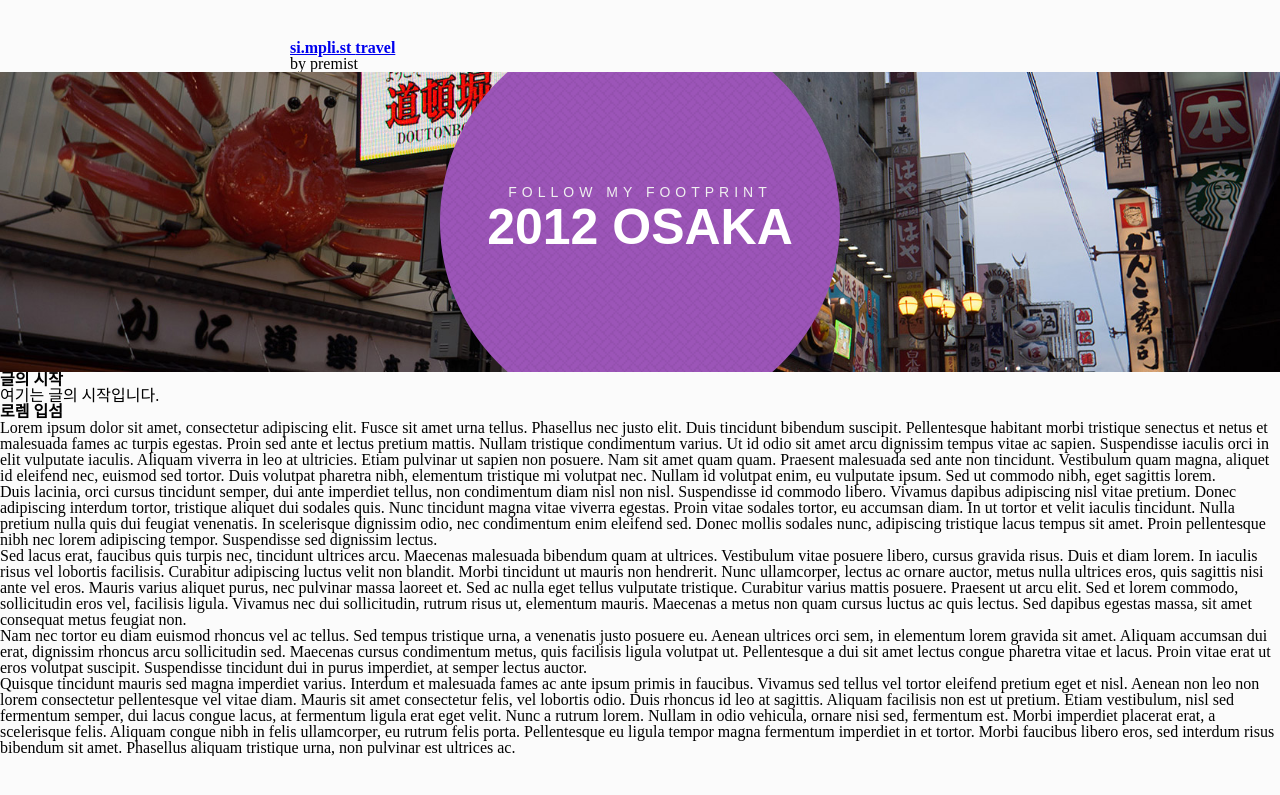
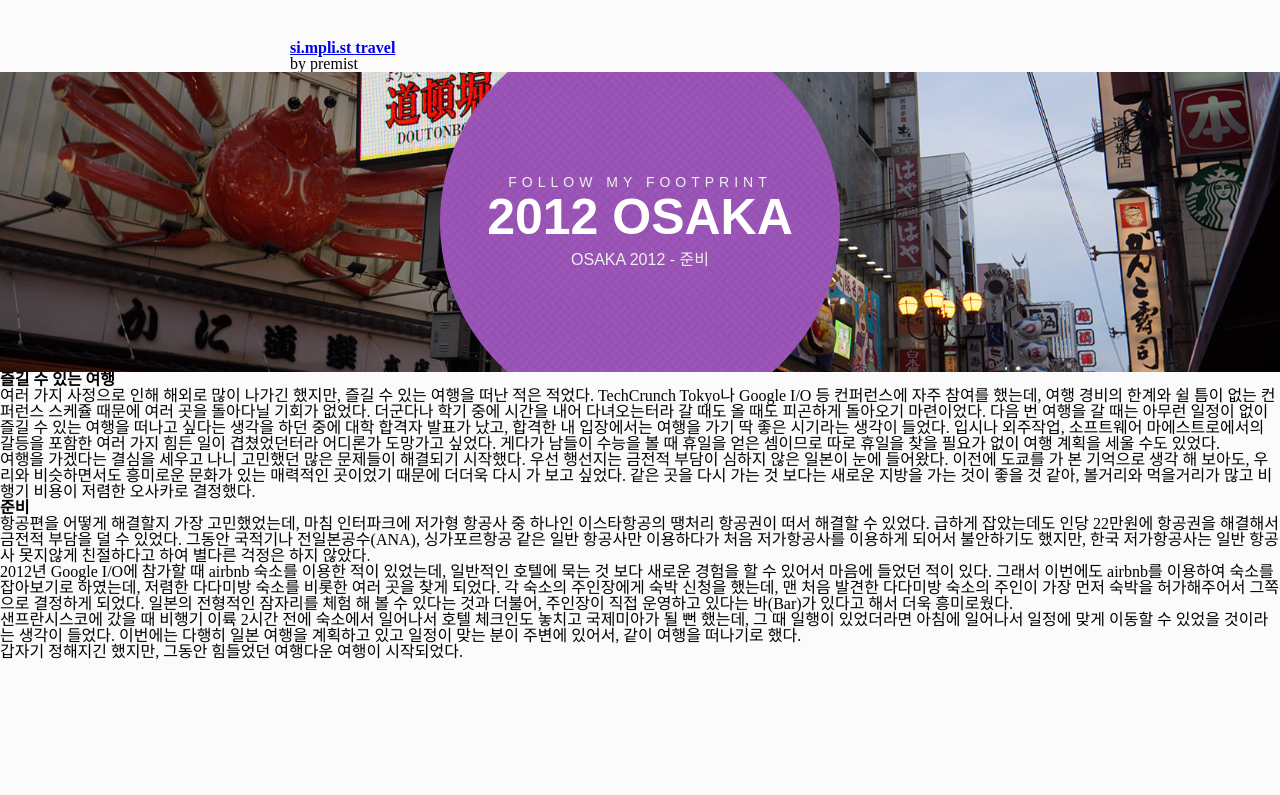
Before and after one commit to premist/si.mpli.st, a Jekyll site: the page built from _posts/2013-10-03-osaka-2012.md, in a window 1280 px wide. Shown: the top 795 px of the page. Built offline with Jekyll 4.4.1, drawn with Linux system fonts in a browser that asks for light colours; Markdown is read by kramdown in place of the engine named in the settings.

Commit message:
Added Preparation post

```diff
--- a/_layouts/osaka2012.html
+++ b/_layouts/osaka2012.html
@@ -12,7 +12,8 @@
 
         <div class="osaka2012-rando-wrap">
             <span class="osaka2012-tagline">follow my footprint</span>
-        	<h2 class="osaka2012-title"><a href="{{ site.domain }}{{ page.url }}">2012 OSAKA</a></h2>
+        	<h2 class="osaka2012-title">2012 OSAKA</h2>
+            <span class="osaka2012-posttitle"><a href="{{ site.domain }}{{ page.url }}">{{ page.title }}</a></span>
         </div>
 
         <div class="osaka2012-parallax-bg-wrap">
@@ -67,7 +68,7 @@
         height: 400px;
         left: 50%;
         margin-left: -200px;
-        padding: 160px 0px;
+        padding: 150px 0px;
         -webkit-box-sizing: border-box;
         -moz-box-sizing: border-box;
         box-sizing: border-box;
@@ -98,14 +99,32 @@
     .osaka2012-title {
         position: relative;
         display: block;
-    }
-
-    .osaka2012-title a {
         font-family: "futura-pt", sans-serif;
         font-weight: 700;
         font-size: 50px;
         color: #FFF;
         text-decoration: none;
+    }
+
+    .osaka2012-posttitle {
+        position: relative;
+        display: block;
+        padding: 10px 0;
+    }
+
+    .osaka2012-posttitle a {
+        font-family: "futura-pt", "Apple SD Gothic Neo", "SDGothicNeo1", "Malgun Gothic", NanumGothic, sans-serif;
+        font-weight: normal;
+        color: #F0F0F0;
+        text-decoration: none;
+
+        -webkit-font-smoothing: antialiased;
+        text-rendering: optimizeLegibility;
+        white-space: nowrap;
+    }
+
+    .osaka2012-posttitle a:hover {
+        color: #E0E0E0;
     }
 
     .post article .content {
--- a/_posts/2013-08-25-osaka-2012.md
+++ /dev/null
@@ -1,24 +0,0 @@
----
-layout: osaka2012
-title:  "follow my footprint : OSAKA 2012"
-date:   2013-08-25 23:00:00
-category: travel
-excerpt: 그러합니다.
----
-
-### 글의 시작
-
-여기는 글의 시작입니다.
-
-
-### 로렘 입섬
-
-Lorem ipsum dolor sit amet, consectetur adipiscing elit. Fusce sit amet urna tellus. Phasellus nec justo elit. Duis tincidunt bibendum suscipit. Pellentesque habitant morbi tristique senectus et netus et malesuada fames ac turpis egestas. Proin sed ante et lectus pretium mattis. Nullam tristique condimentum varius. Ut id odio sit amet arcu dignissim tempus vitae ac sapien. Suspendisse iaculis orci in elit vulputate iaculis. Aliquam viverra in leo at ultricies. Etiam pulvinar ut sapien non posuere. Nam sit amet quam quam. Praesent malesuada sed ante non tincidunt. Vestibulum quam magna, aliquet id eleifend nec, euismod sed tortor. Duis volutpat pharetra nibh, elementum tristique mi volutpat nec. Nullam id volutpat enim, eu vulputate ipsum. Sed ut commodo nibh, eget sagittis lorem.
-
-Duis lacinia, orci cursus tincidunt semper, dui ante imperdiet tellus, non condimentum diam nisl non nisl. Suspendisse id commodo libero. Vivamus dapibus adipiscing nisl vitae pretium. Donec adipiscing interdum tortor, tristique aliquet dui sodales quis. Nunc tincidunt magna vitae viverra egestas. Proin vitae sodales tortor, eu accumsan diam. In ut tortor et velit iaculis tincidunt. Nulla pretium nulla quis dui feugiat venenatis. In scelerisque dignissim odio, nec condimentum enim eleifend sed. Donec mollis sodales nunc, adipiscing tristique lacus tempus sit amet. Proin pellentesque nibh nec lorem adipiscing tempor. Suspendisse sed dignissim lectus.
-
-Sed lacus erat, faucibus quis turpis nec, tincidunt ultrices arcu. Maecenas malesuada bibendum quam at ultrices. Vestibulum vitae posuere libero, cursus gravida risus. Duis et diam lorem. In iaculis risus vel lobortis facilisis. Curabitur adipiscing luctus velit non blandit. Morbi tincidunt ut mauris non hendrerit. Nunc ullamcorper, lectus ac ornare auctor, metus nulla ultrices eros, quis sagittis nisi ante vel eros. Mauris varius aliquet purus, nec pulvinar massa laoreet et. Sed ac nulla eget tellus vulputate tristique. Curabitur varius mattis posuere. Praesent ut arcu elit. Sed et lorem commodo, sollicitudin eros vel, facilisis ligula. Vivamus nec dui sollicitudin, rutrum risus ut, elementum mauris. Maecenas a metus non quam cursus luctus ac quis lectus. Sed dapibus egestas massa, sit amet consequat metus feugiat non.
-
-Nam nec tortor eu diam euismod rhoncus vel ac tellus. Sed tempus tristique urna, a venenatis justo posuere eu. Aenean ultrices orci sem, in elementum lorem gravida sit amet. Aliquam accumsan dui erat, dignissim rhoncus arcu sollicitudin sed. Maecenas cursus condimentum metus, quis facilisis ligula volutpat ut. Pellentesque a dui sit amet lectus congue pharetra vitae et lacus. Proin vitae erat ut eros volutpat suscipit. Suspendisse tincidunt dui in purus imperdiet, at semper lectus auctor.
-
-Quisque tincidunt mauris sed magna imperdiet varius. Interdum et malesuada fames ac ante ipsum primis in faucibus. Vivamus sed tellus vel tortor eleifend pretium eget et nisl. Aenean non leo non lorem consectetur pellentesque vel vitae diam. Mauris sit amet consectetur felis, vel lobortis odio. Duis rhoncus id leo at sagittis. Aliquam facilisis non est ut pretium. Etiam vestibulum, nisl sed fermentum semper, dui lacus congue lacus, at fermentum ligula erat eget velit. Nunc a rutrum lorem. Nullam in odio vehicula, ornare nisi sed, fermentum est. Morbi imperdiet placerat erat, a scelerisque felis. Aliquam congue nibh in felis ullamcorper, eu rutrum felis porta. Pellentesque eu ligula tempor magna fermentum imperdiet in et tortor. Morbi faucibus libero eros, sed interdum risus bibendum sit amet. Phasellus aliquam tristique urna, non pulvinar est ultrices ac.
--- /dev/null
+++ b/_posts/2013-10-03-osaka-2012.md
@@ -0,0 +1,24 @@
+---
+layout: osaka2012
+title:  "OSAKA 2012 - 준비"
+date:   2013-10-03 09:35:00
+category: travel
+excerpt: 다음 번 여행을 갈 때는 아무런 일정이 없이 즐길 수 있는 여행을 떠나고 싶다는 생각을 하던 중에 대학 합격자 발표가 났고, 합격한 내 입장에서는 여행을 가기 딱 좋은 시기라는 생각이 들었다.
+---
+
+### 즐길 수 있는 여행
+
+여러 가지 사정으로 인해 해외로 많이 나가긴 했지만, 즐길 수 있는 여행을 떠난 적은 적었다. TechCrunch Tokyo나 Google I/O 등 컨퍼런스에 자주 참여를 했는데, 여행 경비의 한계와 쉴 틈이 없는 컨퍼런스 스케쥴 때문에 여러 곳을 돌아다닐 기회가 없었다. 더군다나 학기 중에 시간을 내어 다녀오는터라 갈 때도 올 때도 피곤하게 돌아오기 마련이었다. 다음 번 여행을 갈 때는 아무런 일정이 없이 즐길 수 있는 여행을 떠나고 싶다는 생각을 하던 중에 대학 합격자 발표가 났고, 합격한 내 입장에서는 여행을 가기 딱 좋은 시기라는 생각이 들었다. 입시나 외주작업, 소프트웨어 마에스트로에서의 갈등을 포함한 여러 가지 힘든 일이 겹쳤었던터라 어디론가 도망가고 싶었다. 게다가 남들이 수능을 볼 때 휴일을 얻은 셈이므로 따로 휴일을 찾을 필요가 없이 여행 계획을 세울 수도 있었다.
+
+여행을 가겠다는 결심을 세우고 나니 고민했던 많은 문제들이 해결되기 시작했다. 우선 행선지는 금전적 부담이 심하지 않은 일본이 눈에 들어왔다. 이전에 도쿄를 가 본 기억으로 생각 해 보아도, 우리와 비슷하면서도 흥미로운 문화가 있는 매력적인 곳이었기 때문에 더더욱 다시 가 보고 싶었다. 같은 곳을 다시 가는 것 보다는 새로운 지방을 가는 것이 좋을 것 같아, 볼거리와 먹을거리가 많고 비행기 비용이 저렴한 오사카로 결정했다.
+
+
+### 준비
+
+항공편을 어떻게 해결할지 가장 고민했었는데, 마침 인터파크에 저가형 항공사 중 하나인 이스타항공의 땡처리 항공권이 떠서 해결할 수 있었다. 급하게 잡았는데도 인당 22만원에 항공권을 해결해서 금전적 부담을 덜 수 있었다. 그동안 국적기나 전일본공수(ANA), 싱가포르항공 같은 일반 항공사만 이용하다가 처음 저가항공사를 이용하게 되어서 불안하기도 했지만, 한국 저가항공사는 일반 항공사 못지않게 친절하다고 하여 별다른 걱정은 하지 않았다.
+
+2012년 Google I/O에 참가할 때 airbnb 숙소를 이용한 적이 있었는데, 일반적인 호텔에 묵는 것 보다 새로운 경험을 할 수 있어서 마음에 들었던 적이 있다. 그래서 이번에도 airbnb를 이용하여 숙소를 잡아보기로 하였는데, 저렴한 다다미방 숙소를 비롯한 여러 곳을 찾게 되었다. 각 숙소의 주인장에게 숙박 신청을 했는데, 맨 처음 발견한 다다미방 숙소의 주인이 가장 먼저 숙박을 허가해주어서 그쪽으로 결정하게 되었다. 일본의 전형적인 잠자리를 체험 해 볼 수 있다는 것과 더불어, 주인장이 직접 운영하고 있다는 바(Bar)가 있다고 해서 더욱 흥미로웠다.
+
+샌프란시스코에 갔을 때 비행기 이륙 2시간 전에 숙소에서 일어나서 호텔 체크인도 놓치고 국제미아가 될 뻔 했는데, 그 때 일행이 있었더라면 아침에 일어나서 일정에 맞게 이동할 수 있었을 것이라는 생각이 들었다. 이번에는 다행히 일본 여행을 계획하고 있고 일정이 맞는 분이 주변에 있어서, 같이 여행을 떠나기로 했다.
+
+갑자기 정해지긴 했지만, 그동안 힘들었던 여행다운 여행이 시작되었다.
```
Also changed, not shown: other parts of _layouts/osaka2012.html (+5 -4 lines), 4 other files.
